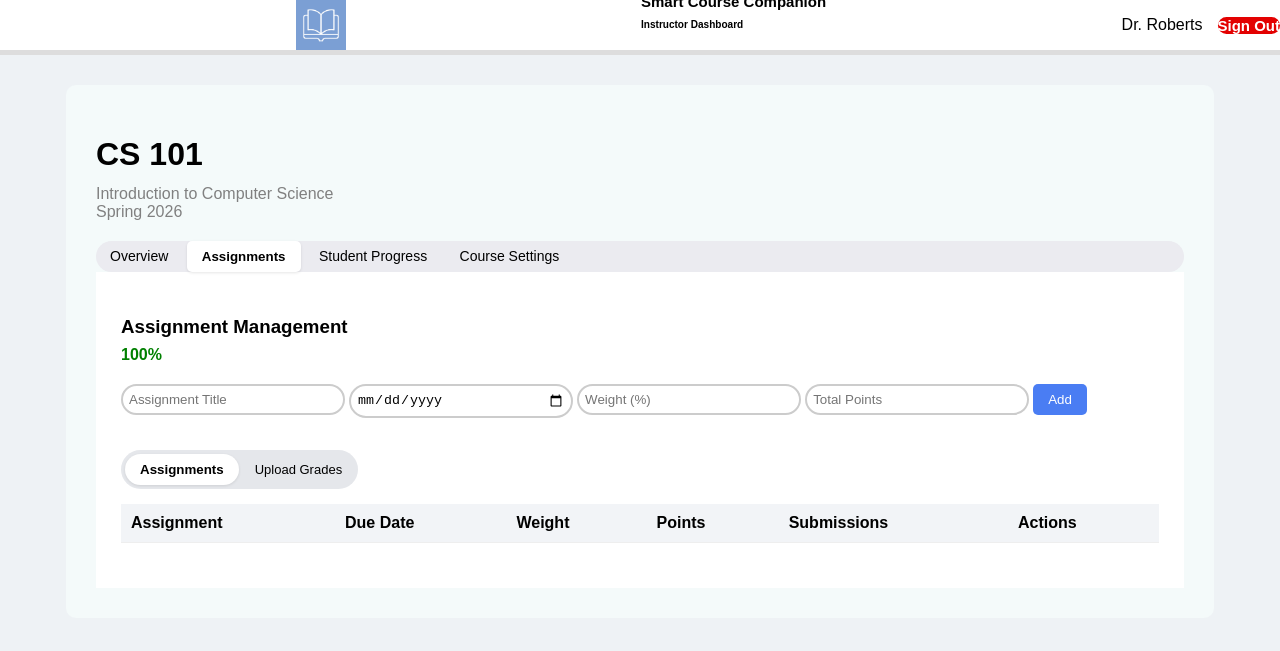
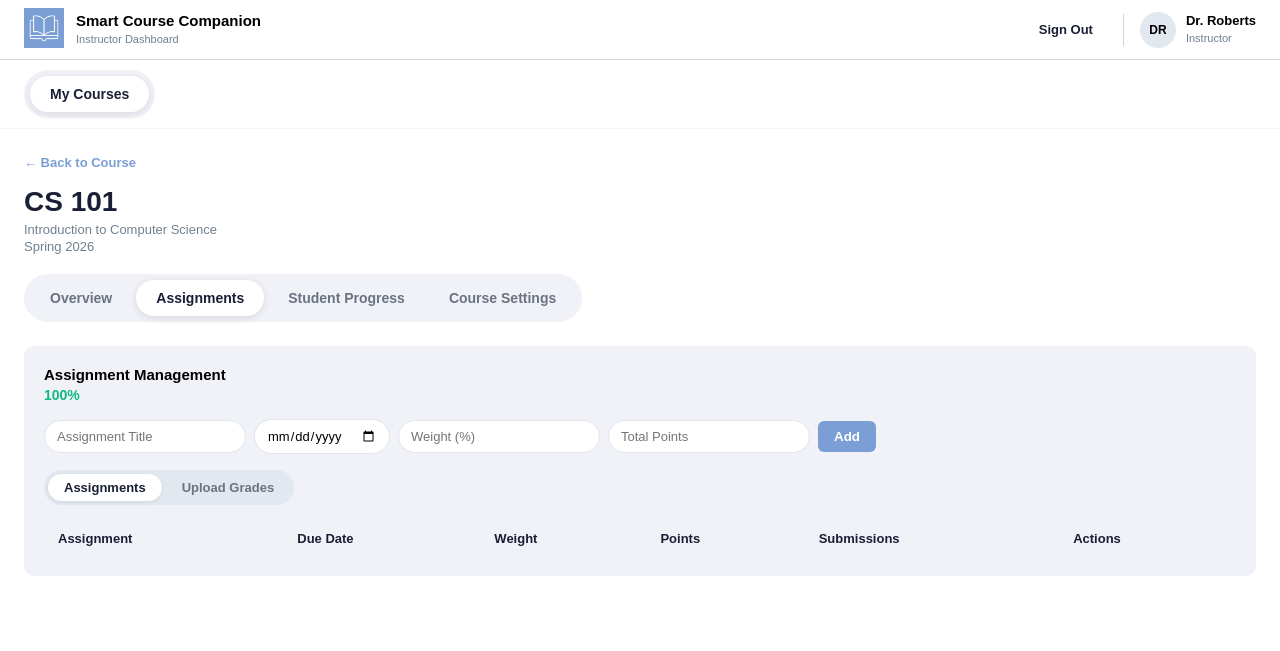
Before and after one commit to coflyd/Smart-Course-Companion-CMMT, a plain HTML site: page HTML/instructorAssignments.html in a window 1280 px wide. Drawn offline with Linux system fonts and the light colour scheme.

Commit message:
Update instructorAssignments.html

```diff
--- a/HTML/instructorAssignments.html
+++ b/HTML/instructorAssignments.html
@@ -1,69 +1,89 @@
 <!DOCTYPE html>
-<!-- SMART STUDENT COMPANION - instructorAssignments.html
- Description: Instructor Interface- Adding and Removing Assignments
+<!-- SMART COURSE COMPANION - instructorAssignments.html
  By Thushika Thavarajah (27516126) -->
-
-<html>
+<html lang="en">
 <head>
-    <title>Instructor Dashboard Smart</title>
-    <link rel="stylesheet" href="../CSS/styleAssigmentManagement.css">
+    <meta charset="UTF-8">
+    <meta name="viewport" content="width=device-width, initial-scale=1.0">
+    <title>Instructor Dashboard - Assignments</title>
+    <link rel="stylesheet" href="../CSS/InstructorDashboard_StudentProgress.css">
 </head>
 <body>
 
-    <!----- Header ----->
-    <header class="header">
-        <div class="left-section"></div>
-            <div><img src="../data/image_1.png" alt="Book logo" class="logo" width="50"></div>
-            <div class="Instructor-dashboard">Smart Course Companion <h6>Instructor Dashboard</h6></div>
+<!-- HEADER -->
+<header>
+    <div class="header-left">
+        <div class="brand-logo">
+            <img src="../data/image_1.png" alt="SCC Logo">
         </div>
-        <div class="right-section">
-             <div class="user">Dr. Roberts</div>
-             <div class="sign-out">Sign Out</div>
+        <div class="brand-text">
+            <strong>Smart Course Companion</strong>
+            <small>Instructor Dashboard</small>
+        </div>
+    </div>
+    <div class="header-right">
+        <button class="signout-btn" onclick="window.location.href='../HTML/registerLogin.html'">
+            <span>Sign Out</span>
+        </button>
+        <div class="header-divider"></div>
+        <div class="user-info">
+            <div class="userinfo-circle">DR</div>
+            <div class="userinfo-text">
+                <strong>Dr. Roberts</strong>
+                <small>Instructor</small>
+            </div>
         </div>
     </div>
 </header>
 
-    <!----- Per class Container ----->
-    <div class="container">
+<!-- NAV -->
+<nav>
+    <div class="nav-tabs">
+        <button class="tab-active" onclick="window.location.href='../HTML/InstructorDashboard.html'">My Courses</button>
+    </div>
+</nav>
 
-        <!--Hard Coded element -->
+<!-- MAIN -->
+<main>
+
+    <!-- BACK -->
+    <button class="back-btn" onclick="window.location.href='../HTML/CourseOverview-templateA.html'">← Back to Course</button>
+
+    <!-- COURSE TITLE -->
+    <div class="course-title-section">
         <h1>CS 101</h1>
-        <p class="course-Name">Introduction to Computer Science
-        <br>Spring 2026
-        </p>
-
-        <!--Navigation Tabs -->
-        <div class="Course-tabs">
-            <button class="tab" onclick="window.location.href='../HTML/CourseOverview-templateA.html'">Overview</button>
-            <button class="tab-active">Assignments</button>
-            <button class="tab" onclick="window.location.href='../HTML/CourseOverview-templateA.html'">Student Progress</button>
-            <button class="tab" onclick="window.location.href='../HTML/courseSettings.html'">Course Settings</button>
+        <p class="course-subtitle">Introduction to Computer Science</p>
+        <p class="course-subtitle">Spring 2026</p>
     </div>
 
-        <!-- Assignment Section -->
-        <div class="assignment-box">
-
-            <div class="assignment-header">
-                <h3>Assignment Management</h3>
-             <div class="total-weight"> 100%
+    <!-- COURSE TABS -->
+    <div class="course-tabs">
+        <button class="course-tab" onclick="window.location.href='../HTML/CourseOverview-templateA.html'">Overview</button>
+        <button class="course-tab course-tab-active">Assignments</button>
+        <button class="course-tab" onclick="window.location.href='../HTML/CourseOverview-templateA.html'">Student Progress</button>
+        <button class="course-tab" onclick="window.location.href='../HTML/courseSettings.html'">Course Settings</button>
     </div>
 
+    <!-- ASSIGNMENT BOX -->
+    <div class="assignment-box">
+        <h3>Assignment Management</h3>
+        <div class="total-weight">100%</div>
+
+        <div class="assignment-inputs">
             <input type="text" id="title" placeholder="Assignment Title">
             <input type="date" id="dueDate">
             <input type="number" id="weight" placeholder="Weight (%)">
             <input type="number" id="points" placeholder="Total Points">
+            <button class="add-btn" id="addAssignmentBtn">Add</button>
+        </div>
 
-            <button id="addAssignmentBtn">Add</button>
+        <!-- SUB TABS -->
+        <div class="sub-tabs">
+            <button class="sub-tab-active">Assignments</button>
+            <button class="sub-tab" onclick="window.location.href='../HTML/instructoruploadgrades.html'">Upload Grades</button>
+        </div>
 
-          </div>
-            <!-- Secondary Tabs -->
-            <div class="sub-tabs">
-                <button class="sub-tabactive">Assignments</button>
-                <button class="sub-tab">Upload Grades</button>
-            </div>
-          <br>
-
-            <!-- Table -->
+        <!-- TABLE -->
         <table>
             <thead>
                 <tr>
@@ -75,12 +95,11 @@
                     <th>Actions</th>
                 </tr>
             </thead>
-                <tbody id="assignmentTable">
-                </tbody>
+            <tbody id="assignmentTable"></tbody>
         </table>
+    </div>
 
-        </div>
-    </div>
+</main>
 
 <script src="../JavaScript/scriptAddAssignment_inst.js"></script>
 </body>
```
Lines whose indentation alone changed are shown as unchanged.
